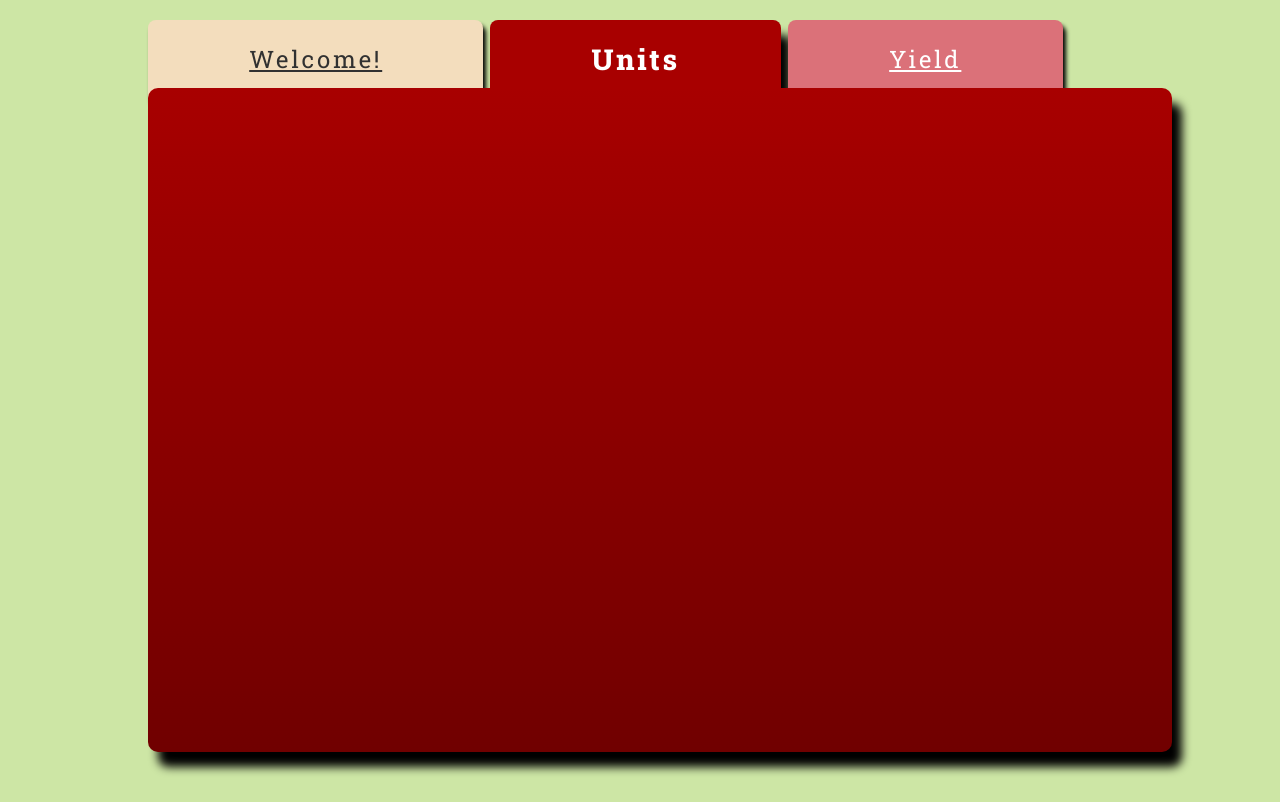
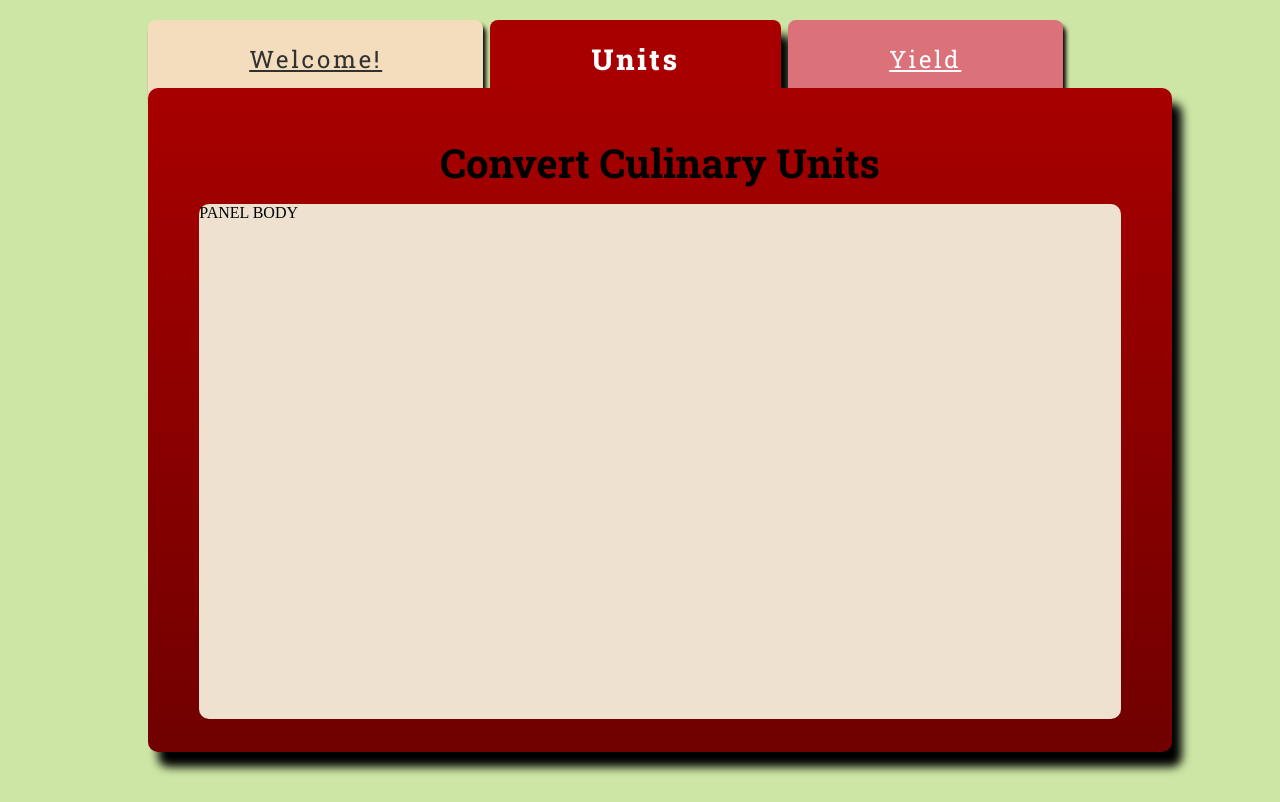
Before and after one commit to abstractsins/culinary-units, a plain HTML site: page index.html in a window 1280 px wide. Both pictures are taken after a click on the link "Units". Drawn offline with nearby package versions, Linux system fonts and the light colour scheme; a web font is replaced by a local one.

Commit message:
tab panels

```diff
--- a/index.html
+++ b/index.html
@@ -42,7 +42,16 @@
             </div>
 
             <!-- Units Panel -->
-            <div class="tab-panel" id="units"></div>
+            <div class="tab-panel" id="units">
+                <div class="whole-panel">
+                    <div class="panel-header">
+                        <h3>Convert Culinary Units</h3>
+                    </div>
+                    <div class="panel-body">
+                        PANEL BODY
+                    </div>
+                </div>
+            </div>
 
             <!-- Yield Panel -->
             <div class="tab-panel" id="yield"></div>
--- a/style.css
+++ b/style.css
@@ -6,7 +6,7 @@
 
 /* 1 -- GLOBAL STYLES AND VARIABLES */
 * {
-    /* border: 1px solid red; */
+    /* border: 1px solid black; */
     /* GLOBAL PROPERTIES */
     margin: 0;
     padding: 0;
@@ -170,6 +170,30 @@ a {
 #yield {
     background-image: linear-gradient(var(--desserts-bg), var(--desserts-bg-2));
 }
+.panel-header {
+    /* display: flex; */
+    /* height: 150px; */
+    padding: 10px;
+    margin: 5px;
+}
+.panel-header h3 {
+    text-align: center;
+    font-size: 2.5em;
+    font-family: 'Roboto Slab', serif;
+}
+.panel-body {
+    display: flex;
+    border-radius: 10px;
+    flex-flow: column;
+    height: 90%;
+    background-color: #eee1cf;
+}
+.whole-panel {
+    display:flex;
+    flex-flow: column;
+    width: 90%;
+    height: 90%;
+}
 /* END PANEL BACKGROUNDS */
 
 /* LINKS AND PSUEDO CLASSES */
```
